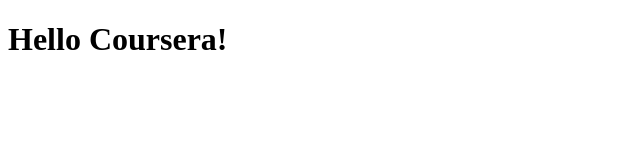
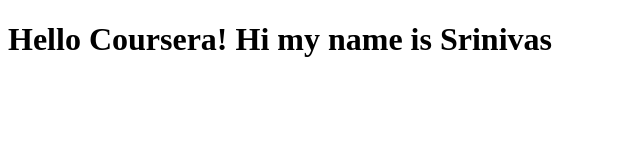
Before and after one commit to codingbysri/codingbysri.github.io, a plain HTML site: page site/index.html in a window 1280 px wide. Shown: the whole page, without its empty margins (0-640 px from the left). Drawn offline with Linux system fonts and the light colour scheme.

Commit message:
Small addition to our page.

```diff
--- a/site/index.html
+++ b/site/index.html
@@ -6,6 +6,6 @@
 	<title></title>
 </head>
 <body>
-<h1>Hello Coursera!</h1>
+<h1>Hello Coursera! Hi my name is Srinivas</h1>
 </body>
 </html>
```
